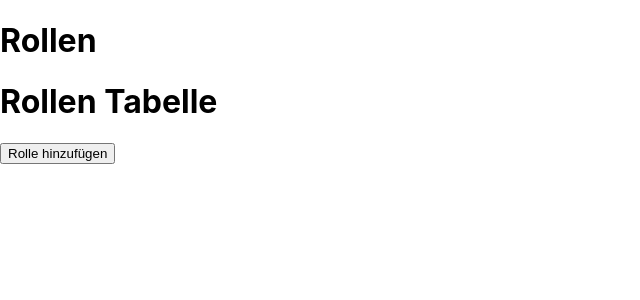
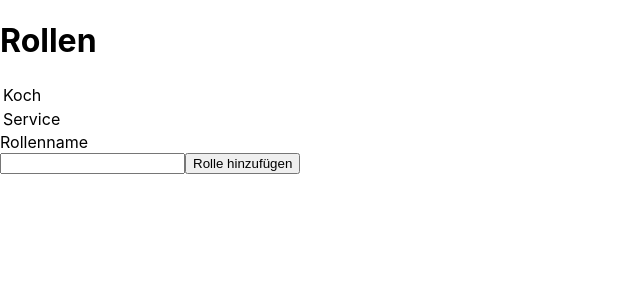
Before and after one commit to Schichtenschmide/frontend, a React (Create React App) app: page / in a window 1280 px wide. Shown: the top 300 px of the page, without its empty margins (0-640 px from the left). Built offline with nearby package versions, Linux system fonts and the light colour scheme.

Commit message:
Crude start

```diff
--- a/src/components/roles-conatiner/RolesContainer.js
+++ b/src/components/roles-conatiner/RolesContainer.js
@@ -1,22 +1,102 @@
 import React, { Component } from 'react';
 import './RolesContainer.css';
+import RolesTable from "../roles-table/RolesTable";
+import {Roles} from "../../models/Roles";
 
 class RolesContainer extends Component {
+	constructor(props){
+		super(props);
+
+		this.state = {
+			roleName: ''
+		};
+
+		this.handleInputChange = this.handleInputChange.bind(this);
+		this.handleSubmit = this.handleSubmit.bind(this);
+	}
+
+	handleInputChange(event) {
+		const target = event.target;
+		const value = target.type === 'checkbox' ? target.checked : target.value;
+		const name = target.name;
+
+		this.setState({
+			[name]: value
+		});
+	}
+
+	handleSubmit(event) {
+
+		alert("A name was submitted: " + this.state.roleName);
+		event.preventDefault();
+	}
+
+
     render() {
-
-		const element = (
+		return (
 			<div>
 				<h1>Rollen</h1>
-				<h1>Rollen Tabelle</h1>
-				<button>Rolle hinzufügen</button>
+				<RolesTable/>
+				<form>
+					<label>
+						Rollenname<br/>
+						<input
+							name="roleName"
+							type="text"
+							value={this.state.roleName}
+							onChange={this.handleInputChange} />
+					</label>
+					<input type="submit" value="Rolle hinzufügen" />
+				</form>
 			</div>
-		);
-
-
-        return (
-			element
-    );
+    	);
     }
 }
 
 export default RolesContainer;
+
+/*
+constructor(props) {
+    super(props);
+    this.state = {
+      isGoing: true,
+      numberOfGuests: 2
+    };
+
+    this.handleInputChange = this.handleInputChange.bind(this);
+  }
+
+  handleInputChange(event) {
+    const target = event.target;
+    const value = target.type === 'checkbox' ? target.checked : target.value;
+    const name = target.name;
+
+    this.setState({
+      [name]: value
+    });
+  }
+
+  render() {
+    return (
+      <form>
+        <label>
+          Is going:
+          <input
+            name="isGoing"
+            type="checkbox"
+            checked={this.state.isGoing}
+            onChange={this.handleInputChange} />
+        </label>
+        <br />
+        <label>
+          Number of guests:
+          <input
+            name="numberOfGuests"
+            type="number"
+            value={this.state.numberOfGuests}
+            onChange={this.handleInputChange} />
+        </label>
+      </form>
+    );
+  }
+* */
--- a/src/components/roles-table/RolesTable.js
+++ b/src/components/roles-table/RolesTable.js
@@ -0,0 +1,32 @@
+import React, {Component} from 'react';
+import {Roles} from "../../models/Roles";
+
+
+
+class RolesTable extends Component {
+
+	render() {
+
+		function RolesList(props) {
+			const roles = props.roles;
+			const listItems = roles.map((role) =>
+				<tr><td key={Math.random()}>{role}</td></tr>
+			);
+			return (
+				<table>{listItems}</table>
+			);
+		}
+
+		const theRoles = new Roles();
+
+		const element = (
+			<RolesList roles={theRoles.currentRoles}/>
+		);
+
+		return (
+			element
+		);
+	}
+}
+
+export default RolesTable;
--- /dev/null
+++ b/src/models/Roles.ts
@@ -0,0 +1,11 @@
+export class Roles{
+    _currentRoles: string[] = ["Koch", "Service"];
+
+    get currentRoles(): string[] {
+        return this._currentRoles;
+    }
+
+    set name(value: string) {
+        this._currentRoles.push(value);
+    }
+}
```
